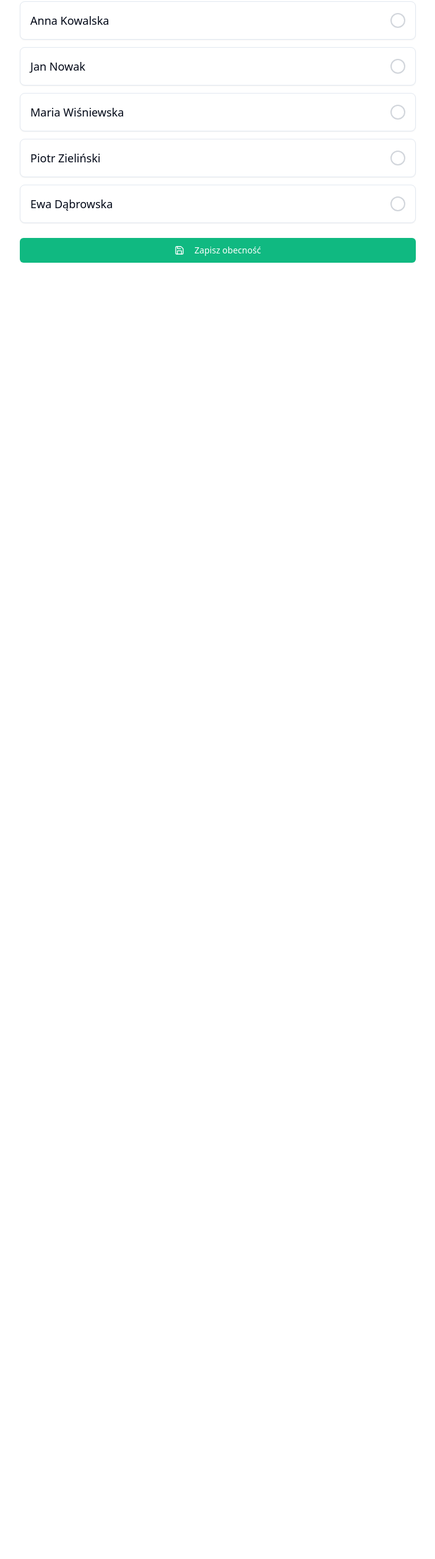
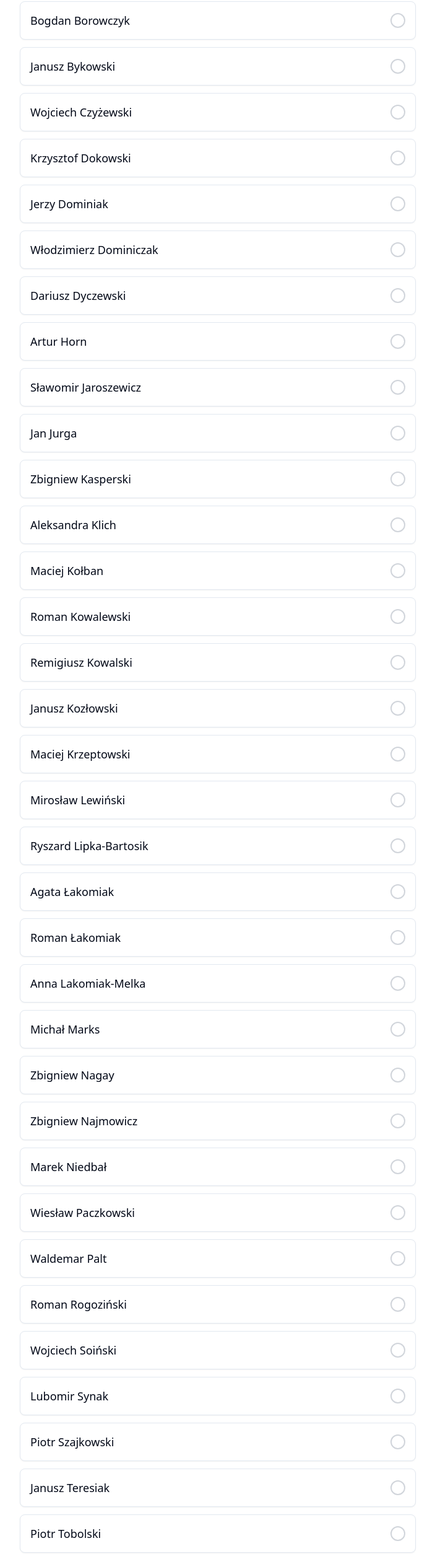
Before and after one commit to janfzAI/rotary-clubpresence-checker, a React (Vite) app: page / in a window 1280 px wide. Shown: the part 234-2750 px from the top of the page at 62% size, without its empty margins (288-991 px from the left). Before the commit the page ends 800 px from the top, so only its background shows below. Built offline with nearby package versions, Linux system fonts and the light colour scheme.

Commit message:
Update attendance list and template
Replaced the current members list with the updated Rotary Club Szczecin members. Created a template for attendance records starting from September 4, 2024, with meetings scheduled every Wednesday.
[skip gpt_engineer]

```diff
--- a/src/pages/Index.tsx
+++ b/src/pages/Index.tsx
@@ -9,41 +9,66 @@ import { MembersManagement } from '@/components/MembersManagement';
 import { AttendanceHistory } from '@/components/AttendanceHistory';
 import { AttendanceStats } from '@/components/AttendanceStats';
 
-// Sample initial data
+// Lista członków Rotary Club Szczecin
 const initialMembers = [
-  { id: 1, name: "Anna Kowalska", present: false },
-  { id: 2, name: "Jan Nowak", present: false },
-  { id: 3, name: "Maria Wiśniewska", present: false },
-  { id: 4, name: "Piotr Zieliński", present: false },
-  { id: 5, name: "Ewa Dąbrowska", present: false },
+  { id: 1, name: "Bogdan Borowczyk", present: false },
+  { id: 2, name: "Janusz Bykowski", present: false },
+  { id: 3, name: "Wojciech Czyżewski", present: false },
+  { id: 4, name: "Krzysztof Dokowski", present: false },
+  { id: 5, name: "Jerzy Dominiak", present: false },
+  { id: 6, name: "Włodzimierz Dominiczak", present: false },
+  { id: 7, name: "Dariusz Dyczewski", present: false },
+  { id: 8, name: "Artur Horn", present: false },
+  { id: 9, name: "Sławomir Jaroszewicz", present: false },
+  { id: 10, name: "Jan Jurga", present: false },
+  { id: 11, name: "Zbigniew Kasperski", present: false },
+  { id: 12, name: "Aleksandra Klich", present: false },
+  { id: 13, name: "Maciej Kołban", present: false },
+  { id: 14, name: "Roman Kowalewski", present: false },
+  { id: 15, name: "Remigiusz Kowalski", present: false },
+  { id: 16, name: "Janusz Kozłowski", present: false },
+  { id: 17, name: "Maciej Krzeptowski", present: false },
+  { id: 18, name: "Mirosław Lewiński", present: false },
+  { id: 19, name: "Ryszard Lipka-Bartosik", present: false },
+  { id: 20, name: "Agata Łakomiak", present: false },
+  { id: 21, name: "Roman Łakomiak", present: false },
+  { id: 22, name: "Anna Lakomiak-Melka", present: false },
+  { id: 23, name: "Michał Marks", present: false },
+  { id: 24, name: "Zbigniew Nagay", present: false },
+  { id: 25, name: "Zbigniew Najmowicz", present: false },
+  { id: 26, name: "Marek Niedbał", present: false },
+  { id: 27, name: "Wiesław Paczkowski", present: false },
+  { id: 28, name: "Waldemar Palt", present: false },
+  { id: 29, name: "Roman Rogoziński", present: false },
+  { id: 30, name: "Wojciech Soiński", present: false },
+  { id: 31, name: "Lubomir Synak", present: false },
+  { id: 32, name: "Piotr Szajkowski", present: false },
+  { id: 33, name: "Janusz Teresiak", present: false },
+  { id: 34, name: "Piotr Tobolski", present: false },
+  { id: 35, name: "Marek Wróblewski", present: false },
+  { id: 36, name: "Leszek Zdawski", present: false },
 ];
 
-const sampleHistory = [
-  {
-    date: new Date('2024-01-01'),
-    presentCount: 3,
-    totalCount: 5,
-    presentMembers: [1, 2, 3]
-  },
-  {
-    date: new Date('2024-01-08'),
-    presentCount: 4,
-    totalCount: 5,
-    presentMembers: [1, 2, 3, 4]
-  },
-  {
-    date: new Date('2024-01-15'),
-    presentCount: 5,
-    totalCount: 5,
-    presentMembers: [1, 2, 3, 4, 5]
-  },
-  {
-    date: new Date('2024-01-22'),
-    presentCount: 3,
-    totalCount: 5,
-    presentMembers: [2, 3, 5]
-  },
-];
+// Generowanie dat spotkań (środy) od 4 września 2024
+const generateWednesdayDates = (startDate: Date, count: number) => {
+  const dates = [];
+  let currentDate = new Date(startDate);
+
+  for (let i = 0; i < count; i++) {
+    dates.push({
+      date: new Date(currentDate),
+      presentCount: 0,
+      totalCount: initialMembers.length,
+      presentMembers: []
+    });
+    // Dodaj 7 dni do daty
+    currentDate.setDate(currentDate.getDate() + 7);
+  }
+  return dates;
+};
+
+const startDate = new Date(2024, 8, 4); // 4 września 2024
+const sampleHistory = generateWednesdayDates(startDate, 4); // Generuje 4 kolejne środy
 
 const Index = () => {
   const [activeTab, setActiveTab] = useState('attendance');
```
